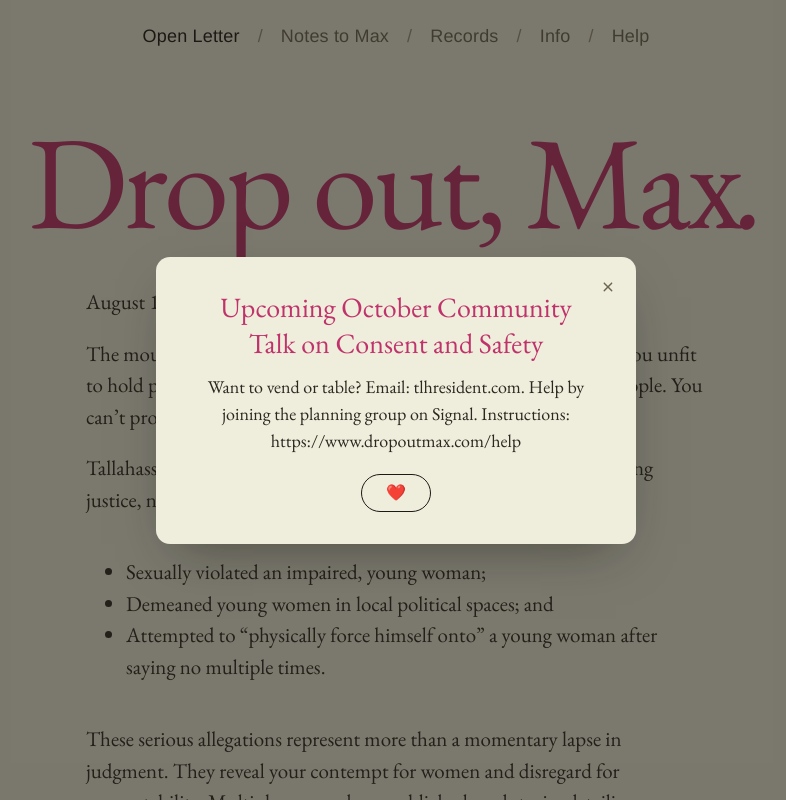
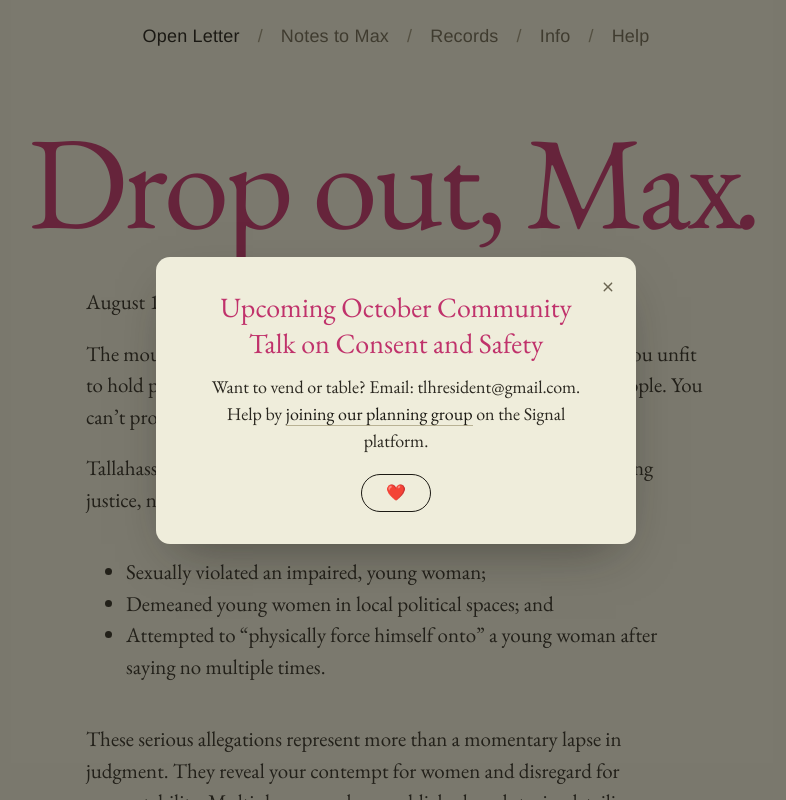
Before and after one commit to shelbygreen/dropout-max, a Next.js app: page / in a window 1280 px wide. Shown: the top 800 px of the page, without its empty margins (244-1030 px from the left). Built offline with nearby package versions, Linux system fonts and the light colour scheme; no server answers.

Commit message:
Update AnnouncementModal.js

```diff
--- a/components/AnnouncementModal.js
+++ b/components/AnnouncementModal.js
@@ -58,7 +58,7 @@ export default function AnnouncementModal() {
         </h2>
 
         <p style={{ margin: 0, fontSize: "clamp(16px,4vw,18px)", lineHeight: 1.5, color: "#2b2820" }}>
-          Want to vend or table? Email: tlhresident.com. Help by joining the planning group on Signal. Instructions: https://www.dropoutmax.com/help
+          Want to vend or table? Email: tlhresident@gmail.com. Help by <a href="https://signal.group/#CjQKIH9MlEvfVEzLSGxLQF60aZLNU7zcXhkzWLMOzrQB3klJEhC4_W9_WAhBHIFFobF5MDZx">joining our planning group</a> on the Signal platform.
               </p>
 
         <button type="button" className="ghostBtn" onClick={close} style={{ marginTop: 20, padding: "10px 24px", borderRadius: 999, fontSize: 16 }}>
```
